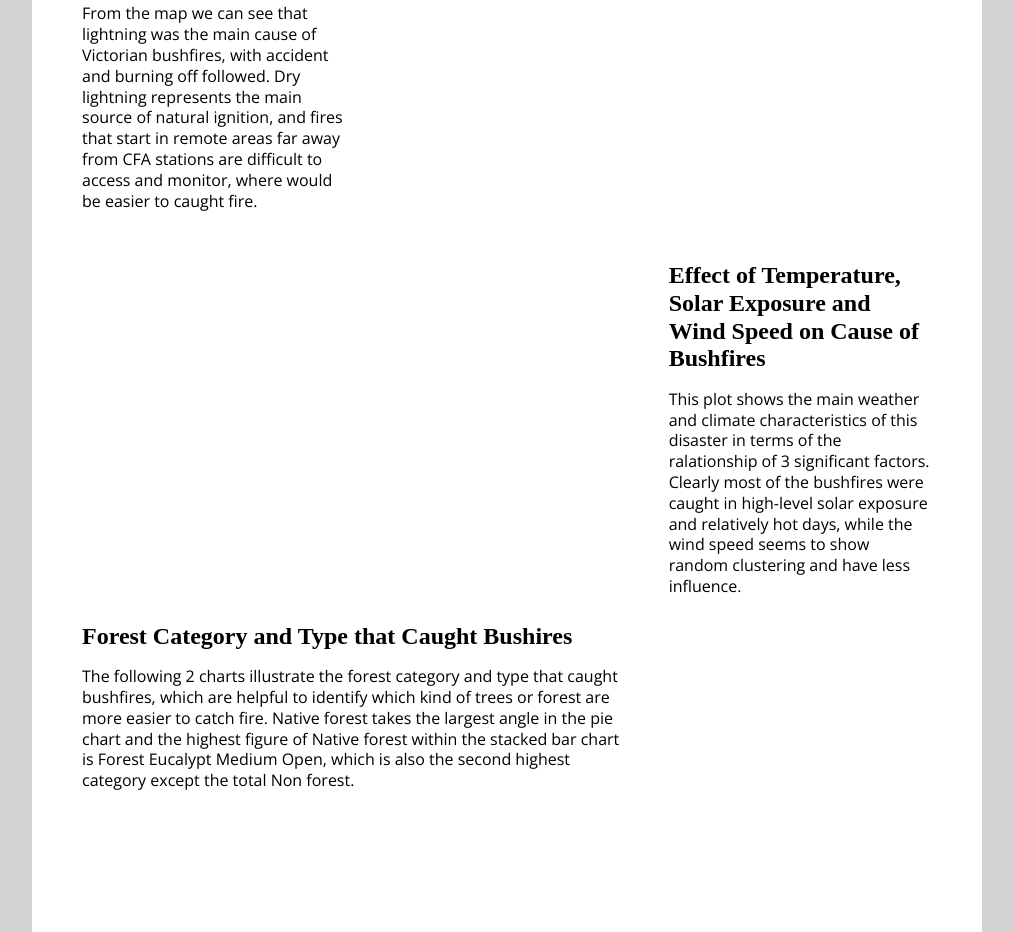
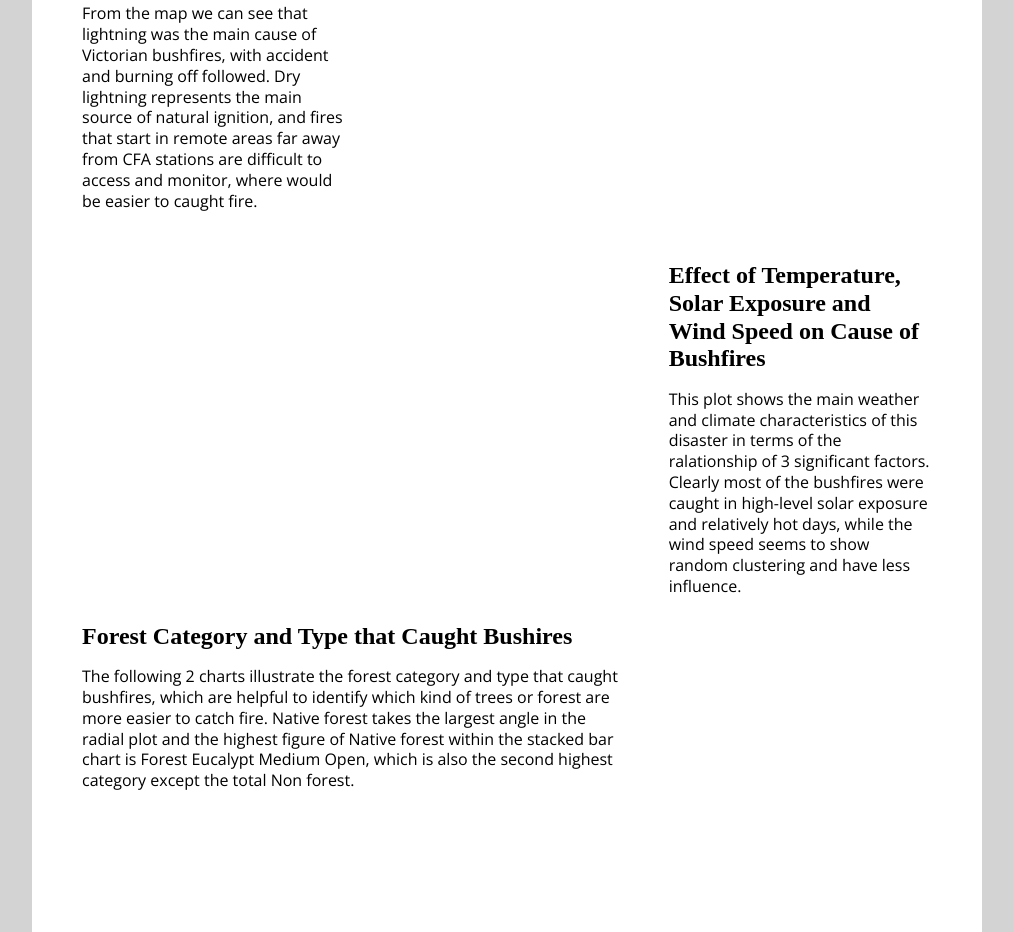
Before and after one commit to SitianHuang/Bushfire, a plain HTML site: page fire.html in a window 1280 px wide. Shown: the part 349-1281 px from the top of the page, without its empty margins (133-1146 px from the left). Drawn offline with nearby package versions, Linux system fonts and the light colour scheme; a script that the page names is missing; a web font is replaced by a local one.

Commit message:
Update fire.html

```diff
--- a/fire.html
+++ b/fire.html
@@ -85,7 +85,7 @@
                     <h2>Forest Category and Type that Caught Bushires</h2>
                     <p>The following 2 charts illustrate the forest category and type that caught bushfires, which are helpful
                         to identify which kind of trees or forest are more easier to catch fire. Native forest takes the
-                        largest angle in the pie chart and the highest figure of Native forest within the stacked bar chart
+                        largest angle in the radial plot and the highest figure of Native forest within the stacked bar chart
                         is Forest Eucalypt Medium Open, which is also the second highest category except the total Non forest.
 
                     </p>
```
